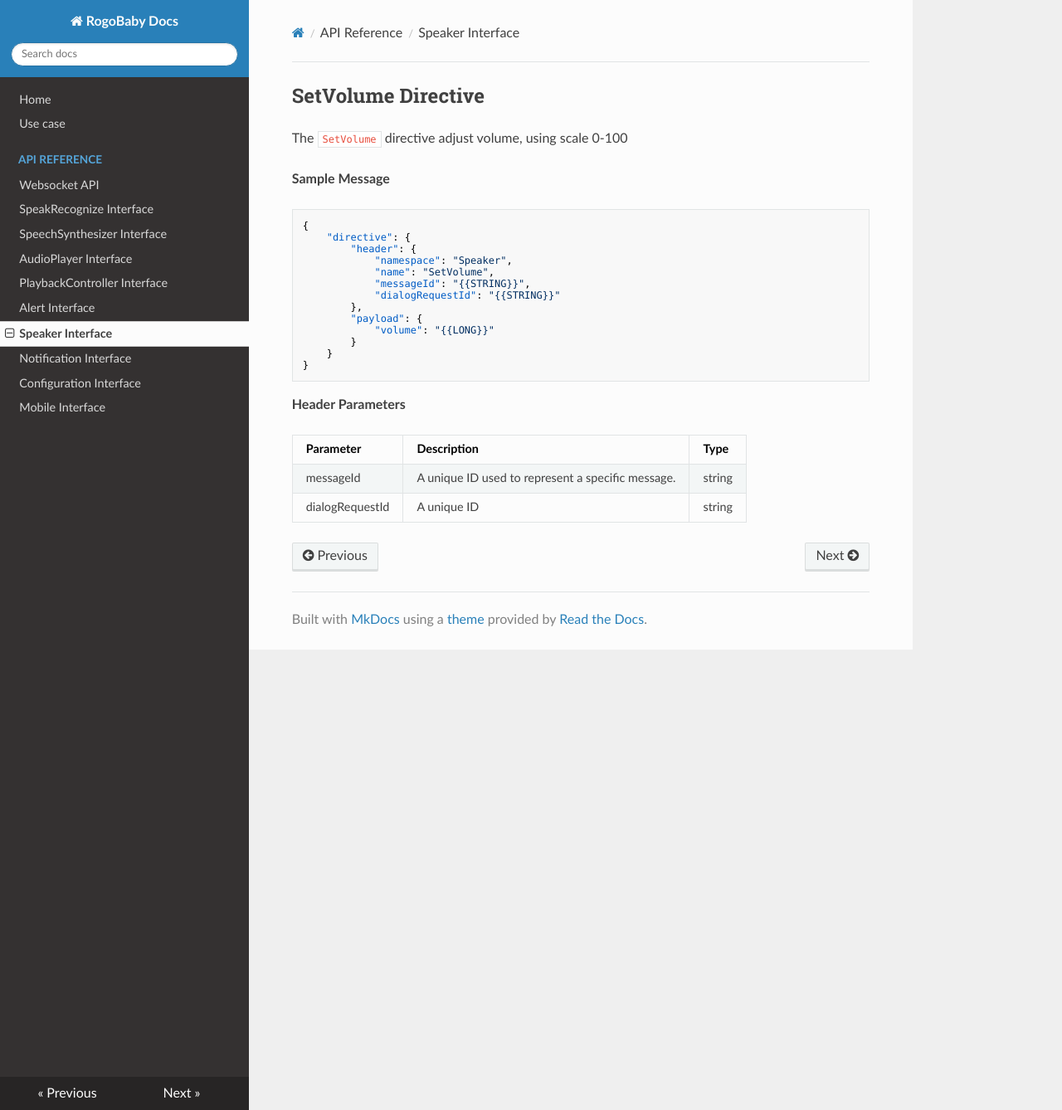
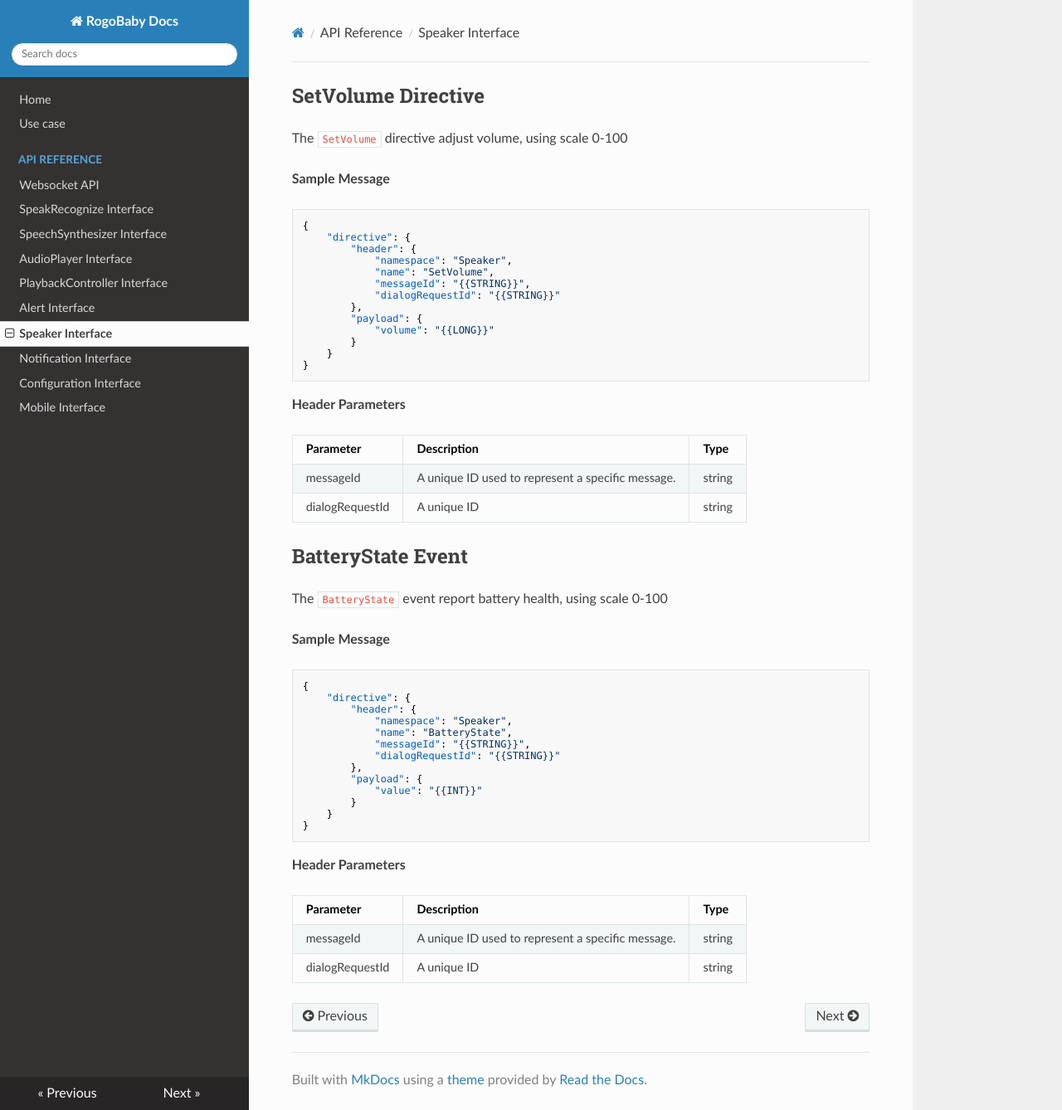
Before and after one commit to mrekoj/rogobaby-docs, an MkDocs documentation site: the page built from docs/API Reference/Speaker Interface.md, in a window 1280 px wide and 1338 px high. Shown: the whole window at 83% size. Built offline with MkDocs 1.6.1, drawn with Linux system fonts in a browser that asks for light colours; nearby versions of some CDN libraries.

Commit message:
add battery event

````diff
--- a/docs/API Reference/Speaker Interface.md
+++ b/docs/API Reference/Speaker Interface.md
@@ -26,3 +26,32 @@ The `SetVolume` directive adjust volume, using scale 0-100
 | ------------ | ------------- | ------------ |
 | messageId | A unique ID used to represent a specific message.  | string |
 | dialogRequestId | A unique ID | string |
+
+## BatteryState Event
+
+The `BatteryState` event report battery health, using scale 0-100
+
+**Sample Message**
+
+```json
+{
+    "directive": {
+        "header": {
+            "namespace": "Speaker",
+            "name": "BatteryState",
+            "messageId": "{{STRING}}",
+            "dialogRequestId": "{{STRING}}"
+        },
+        "payload": {
+            "value": "{{INT}}"
+        }
+    }
+}
+```
+
+**Header Parameters**
+
+| Parameter | Description | Type |
+| ------------ | ------------- | ------------ |
+| messageId | A unique ID used to represent a specific message.  | string |
+| dialogRequestId | A unique ID | string |
````
